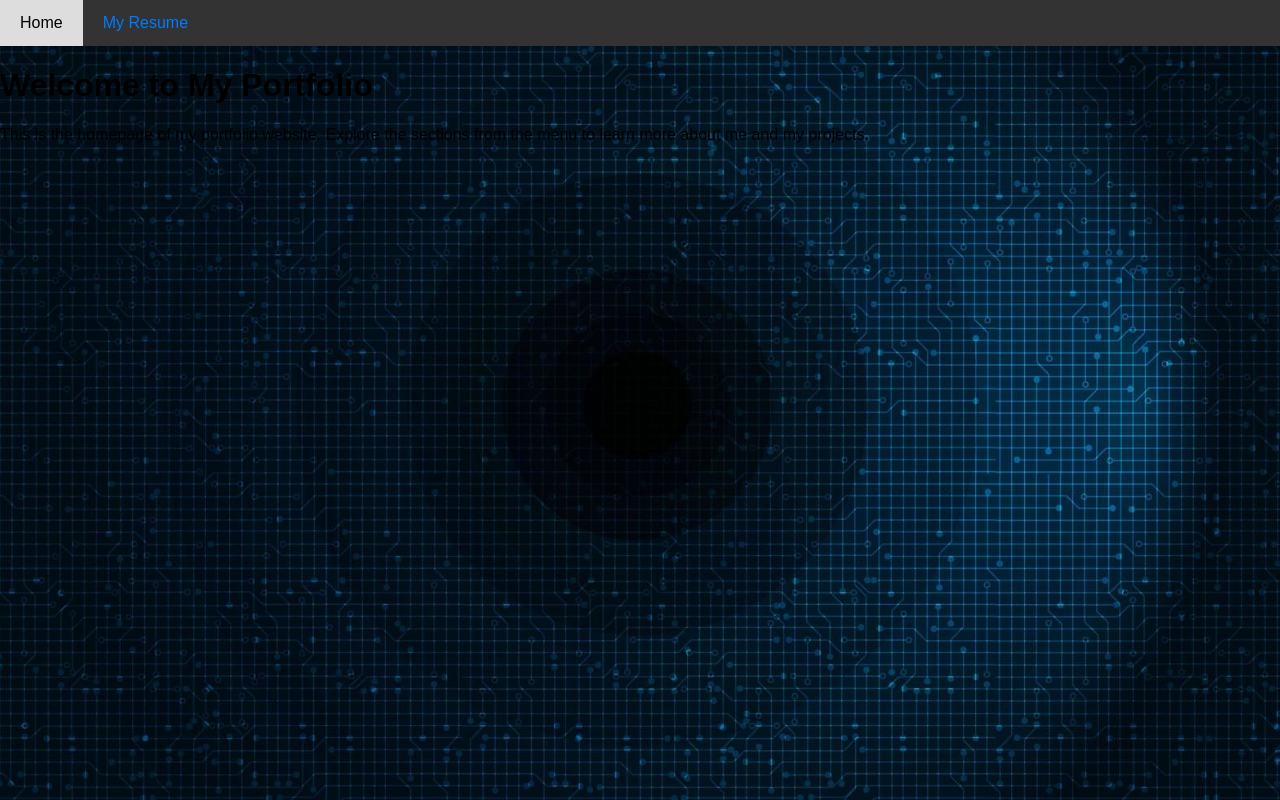
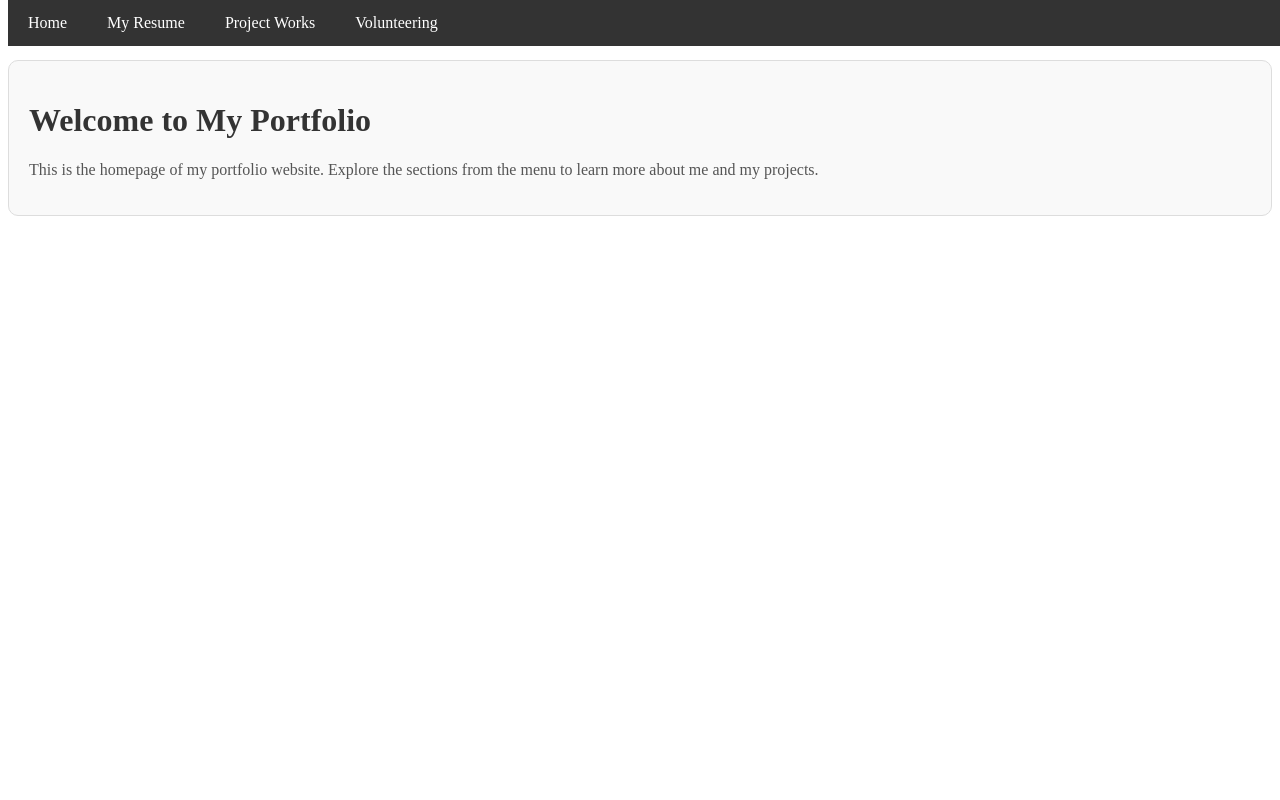
Before and after one commit to RaisaAnika/per_site, a Django app: page / in a window 1280 px wide. Run offline with Django 4.2, Linux system fonts and the light colour scheme.

Commit message:
navigation bar modification and home page sections

```diff
--- a/templates/home.html
+++ b/templates/home.html
@@ -1,41 +1,25 @@
-{% comment %} <!DOCTYPE html>
+<!DOCTYPE html>
 <html lang="en">
 <head>
     <meta charset="UTF-8">
     <meta name="viewport" content="width=device-width, initial-scale=1.0">
     <title>Home - My Portfolio</title>
-</head>
-<body>
-    <h1>Welcome to My Portfolio</h1>
-    <p>This is the homepage of my portfolio website. Explore the sections from the menu to learn more about me and my projects.</p>
-</body>
-</html>
-
-<ul>
-    <li><a href="{% url 'hi' %}">Hi</a></li>
-    <li><a href="{% url 'my_projects' %}">My Projects</a></li>
-    <li><a href="{% url 'volunteer_work' %}">Volunteer Work</a></li>
-    <li><a href="{% url 'education_history' %}">Education History</a></li>
-</ul> {% endcomment %}
-{% load static %}
-<!DOCTYPE html>
-<html lang="en">
-<head>
-    <meta charset="UTF-8">
-    <meta name="viewport" content="width=device-width, initial-scale=1.0">
-    <title>Home</title>
     <style>
         /* Style the navigation bar */
         .navbar {
             overflow: hidden;
             background-color: #333;
+            position: fixed; /* Set the position to fixed */
+            width: 100%; /* Occupy full width of the screen */
+            top: 0; /* Position it at the top of the screen */
+            z-index: 1000; /* Set a high z-index to ensure it appears above other elements */
         }
 
         /* Style the links inside the navigation bar */
         .navbar a {
             float: left;
             display: block;
-            color: #007bff;
+            color: #fff; /* Change link color to white */
             text-align: center;
             padding: 14px 20px;
             text-decoration: none;
@@ -47,27 +31,23 @@
             color: black;
         }
 
-        /* Set the background image */
-
-        body {
-            background-image: url("{% static 'background/home.png' %}");
-            background-size: cover; /* Cover the entire background */
-            background-position: center; /* Center the background image */
-            height: 100vh; /* Set height to fill the entire viewport */
-            margin: 0; /* Remove default margin */
-            padding: 0; /* Remove default padding */
-            font-family: Arial, sans-serif; /* Optional: Specify font family */
+        /* Main content styles */
+        .content {
+            margin-top: 60px; /* Adjust according to the height of the navbar */
+            padding: 20px;
+            background-color: #f9f9f9;
+            border: 1px solid #ddd;
+            border-radius: 10px;
         }
 
-        {% comment %} body {
-            background-image: url("/assets/background/home.png");
-            background-size: cover; /* Cover the entire background */
-            background-position: center; /* Center the background image */
-            height: 100%; /* Set height to fill the entire viewport */
-            margin: 0; /* Remove default margin */
-            padding: 0; /* Remove default padding */
-            font-family: Arial, sans-serif; /* Optional: Specify font family */
-        } {% endcomment %}
+        /* Additional styles */
+        h1 {
+            color: #333;
+        }
+
+        p {
+            color: #555;
+        }
     </style>
 </head>
 <body>
@@ -76,12 +56,15 @@
 <div class="navbar">
     <a href="{% url 'home' %}">Home</a>
     <a href="{% url 'my_resume' %}">My Resume</a>
-    {% comment %} <a href="{% url 'know_me' %}">Know Me</a> {% endcomment %}
+    <a href="{% url 'my_projects' %}">Project Works</a>
+    <a href="{% url 'volunteer_work' %}">Volunteering</a>
 </div>
 
-<!-- Content of the home page goes here -->
-<h1>Welcome to My Portfolio</h1>
-<p>This is the homepage of my portfolio website. Explore the sections from the menu to learn more about me and my projects.</p>
+<!-- Main content -->
+<div class="content">
+    <h1>Welcome to My Portfolio</h1>
+    <p>This is the homepage of my portfolio website. Explore the sections from the menu to learn more about me and my projects.</p>
+</div>
 
 </body>
 </html>
```
Also changed, not shown: templates/home_backup.html (added, +87 -0 lines).
